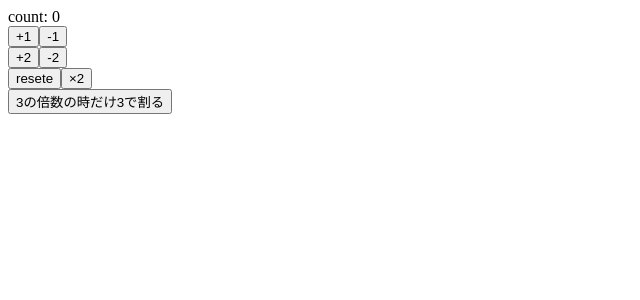
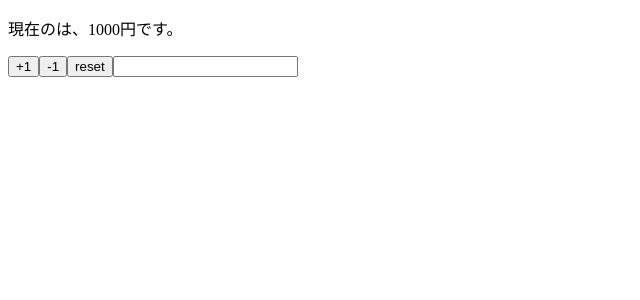
Before and after one commit to kai815/react-hooks-101, a React (Create React App) app: page / in a window 1280 px wide. Shown: the top 300 px of the page, without its empty margins (0-640 px from the left). Built offline with nearby package versions, Linux system fonts and the light colour scheme.

Commit message:
複数の状態管理

```diff
--- a/src/App.js
+++ b/src/App.js
@@ -1,40 +1,26 @@
 import React, { useState } from 'react'
 
-const App = () => {
-  //useState() stateとstateを操作する関数が戻ってくる
-  const [count, setCount] = useState(0)
-  const increment = () => setCount(count + 1)
-  const decrement = () => setCount(count - 1)
-  const increment2 = () => setCount(previousCount => previousCount + 2 )
-  const decrement2 = () => setCount(previousCount => previousCount - 2 )
-  const resete = () => setCount(0)
-  const double = () => setCount(count * 2)
-  const devide3 = () => setCount(previousCount =>
-    previousCount % 3 === 0 ? previousCount / 3 : previousCount
-  )
-  // const san1 = (count) => {
-
-  // }
+const App = props => {
+  const [name, setName] = useState(props.name)
+  const [price, setPrice] = useState(props.price)
+  const reset = () =>{
+    setPrice(props.price)
+    setName(props.name)
+  }
   return (
-    //通常1つの要素しか返せないがReact.Fragmentを使うことで複数要素可能になる
     <>
-      <div>count: {count}</div>
-      <div>
-        <button onClick={ increment }>+1</button>
-        <button onClick={ decrement }>-1</button>
-      </div>
-      <div>
-        <button onClick={ increment2 }>+2</button>
-        <button onClick={ decrement2 }>-2</button>
-      </div>
-      <div>
-        <button onClick={ resete }>resete</button>
-        <button onClick={ double }>×2</button>
-      </div>
-      <div>
-        <button onClick={ devide3 }>3の倍数の時だけ3で割る</button>
-      </div>
+      <p>現在の{name}は、{price}円です。</p>
+      {/* <p>{props.price}</p> */}
+      <button onClick={() => setPrice(price + 1)}>+1</button>
+      <button onClick={() => setPrice(price - 1)}>-1</button>
+      <button onClick={reset}>reset</button>
+      <input value={name} onChange={e => setName(e.target.value)}/>
     </>
   )
 }
+
+App.defaultProps = {
+  name: '',
+  price: 1000
+}
 export default App;
```
